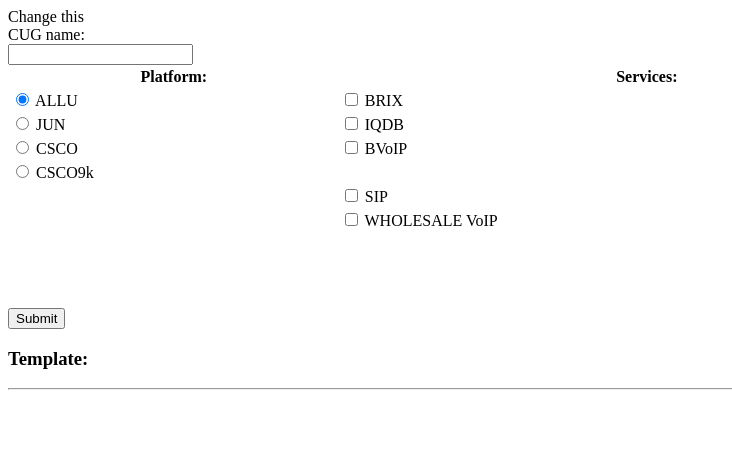
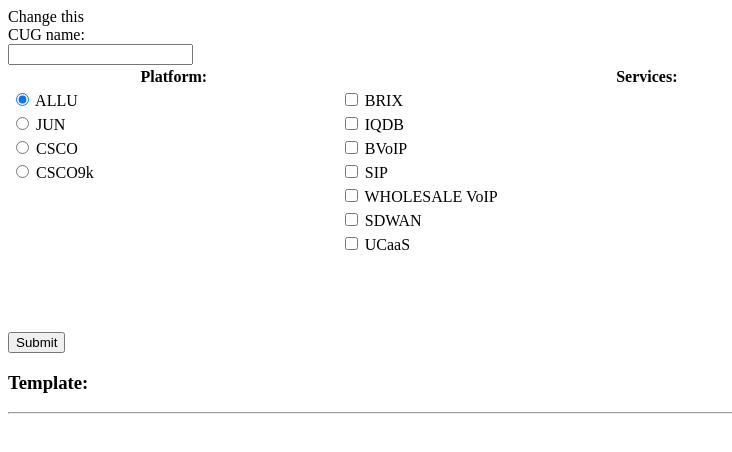
Before and after one commit to cqwood/ctlRBLD, a website: page mainpage.html in a window 1280 px wide. Shown: the whole page, without its empty margins (0-732 px from the left). Drawn offline with Linux system fonts and the light colour scheme.

Commit message:
beautified html/JS

```diff
--- a/mainpage.html
+++ b/mainpage.html
@@ -1,4 +1,3 @@
-
 <html>
 <script>
     function hideElement() {
@@ -6,10 +5,10 @@ function hideElement() {
         var voip = document.getElementById("VoIP");
         var wholesale = document.getElementById("WHOLESALE");
         var sip = document.getElementById("SIP");
-	if (voip.checked||wholesale.checked||sip.checked) {
-    form.style.visibility= "visible";
+        if (voip.checked || wholesale.checked || sip.checked) {
+            form.style.visibility = "visible";
         } else {
-		form.style.visibility= "hidden";
+            form.style.visibility = "hidden";
         }
     };
 
@@ -39,7 +38,7 @@ for (i = 0; i < radios.length; i++) {
             }
         }
         var prefix = "";
-if (document.getElementById("VoIP").checked||document.getElementById("SIP").checked||document.getElementById("WHOLESALE").checked){
+        if (document.getElementById("VoIP").checked || document.getElementById("SIP").checked || document.getElementById("WHOLESALE").checked) {
             prefix = "&Prefix=" + document.getElementById("Prefix").value
         }
         dataSent = "CUG=" + document.getElementById("CUG").value + "&" + platform + "&" + txt + prefix
@@ -51,7 +50,7 @@ xhttp.send(dataSent);
 <div>
     CUG name:<br>
     <input id="CUG" id="CUG" type="text" /><br>
-<!--		CUG #:<br>
+    <!--            CUG #:<br>
                 <input id="hidden_field" name="CUG_number" type="text" />-->
     <table style="width:75%">
         <tr>
@@ -59,26 +58,32 @@ xhttp.send(dataSent);
             <th>Services:</th>
         </tr>
         <tr>
-		    <td><input name="Platform" type="radio" checked value="ALLU" /> ALLU</td>
-				<td><input name="boxes" type="checkbox" value="BRIX" /> BRIX</td>
+            <td><input name="Platform" type="radio" checked value="ALLU" /> ALLU </td>
+            <td><input name="boxes" type="checkbox" value="BRIX" /> BRIX </td>
         </tr>
         <tr>
-		    <td><input name="Platform" type="radio" value="JUN" /> JUN</td>
-		    <td><input name="boxes" type="checkbox" value="IQDB" /> IQDB</td>
+            <td><input name="Platform" type="radio" value="JUN" /> JUN </td>
+            <td><input name="boxes" type="checkbox" value="IQDB" /> IQDB </td>
         </tr>
         <tr>
-		    <td><input name="Platform" type="radio" value="CSCO" /> CSCO</td>
-		    <td><input name="boxes" type="checkbox" onchange="hideElement()" id="VoIP" value="BVoIP" /> BVoIP</td>
+            <td><input name="Platform" type="radio" value="CSCO" /> CSCO </td>
+            <td><input name="boxes" type="checkbox" onchange="hideElement()" id="VoIP" value="BVoIP" /> BVoIP </td>
         </tr>
         <tr>
-		    <td><input name="Platform" type="radio" value="CSCO9k" /> CSCO9k</td>
-<!--		    <td><input name="boxes" type="checkbox" value="SDWAN" /> SDWAN</td>-->
+            <td><input name="Platform" type="radio" value="CSCO9k" /> CSCO9k </td>
+            <td><input name="boxes" type="checkbox" onchange="hideElement()" id="SIP" value="SIP" /> SIP </td>
         </tr>
         <tr>
-				<td></td><td><input name="boxes" type="checkbox" onchange="hideElement()" id="SIP" value="SIP" /> SIP</td>
+            <td></td>
+			<td><input name="boxes" type="checkbox" onchange="hideElement()" id="WHOLESALE" value="WHOLESALE VoIP" /> WHOLESALE VoIP </td>
         </tr>
         <tr>
-				<td></td><td><input name="boxes" type="checkbox" onchange="hideElement()" id="WHOLESALE" value="WHOLESALE VoIP" /> WHOLESALE VoIP</td>
+            <td></td>
+			<td><input name="boxes" type="checkbox" value="SDWAN" /> SDWAN </td>
+        </tr>
+        <tr>
+            <td></td>
+            <td><input name="boxes" type="checkbox" onchange="hideElement()" id="UCaaS" value="UCaaS" /> UCaaS </td>
         </tr>
     </table>
     <br><br><br>
--- a/serverless.yml
+++ b/serverless.yml
@@ -146,6 +146,8 @@ resources:
       Type: AWS::CloudFront::Distribution
       Properties:
         DistributionConfig:
+          Aliases:
+          - login.ctlrbld.de
           Origins:
           -
             DomainName: ctlrbld-dev-s3bucket-1jdlcprz5b7zu.s3-website.us-east-2.amazonaws.com
```
Also changed, not shown: index.html (+6 -5 lines), new_user.html (+8 -6 lines). Lines whose indentation alone changed are shown as unchanged.
